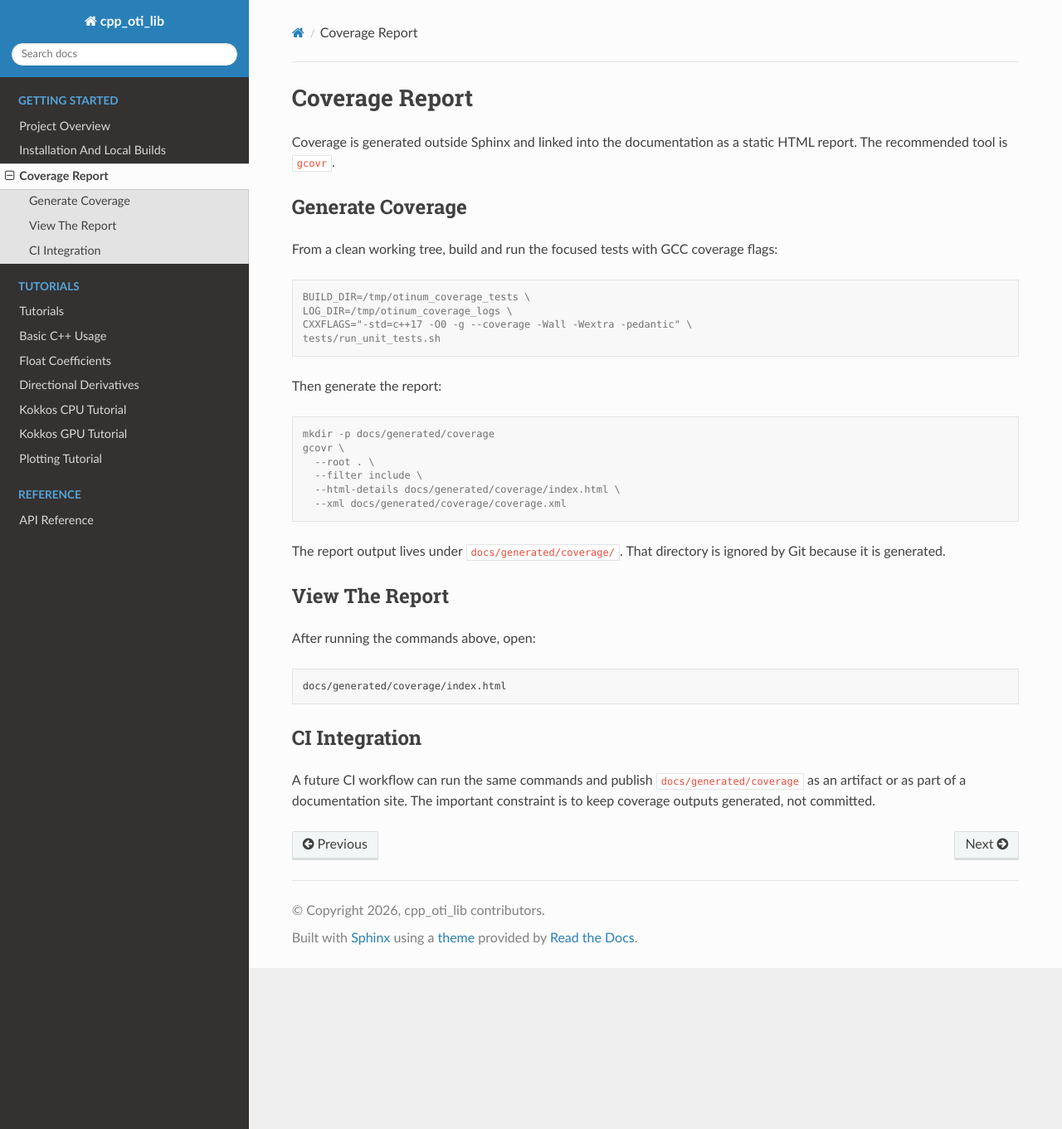
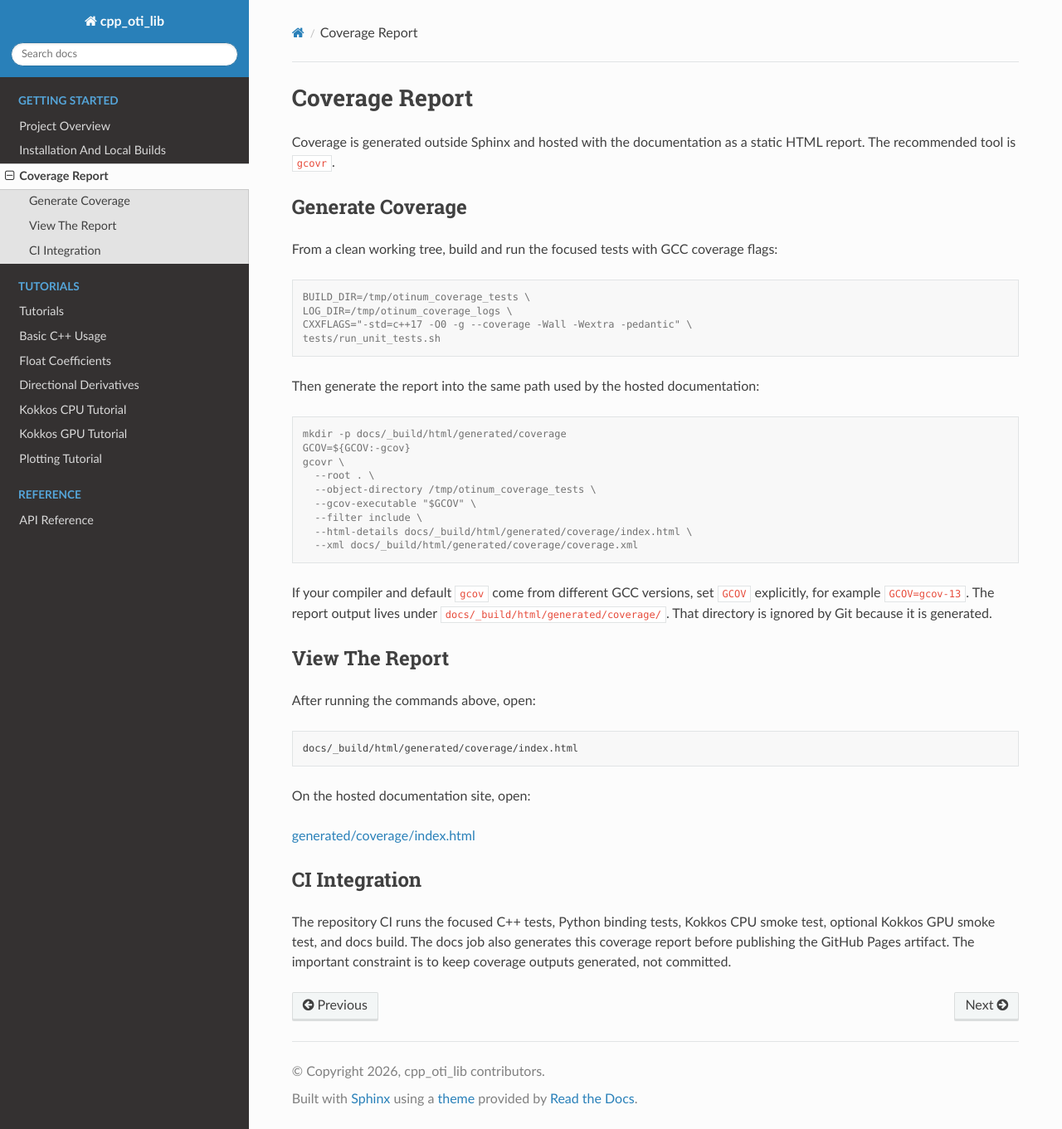
Before and after one commit to Samm-Py/cpp_oti_lib, a Sphinx documentation site: the page built from docs/coverage.rst, in a window 1280 px wide and 1361 px high. Shown: the whole window at 83% size. Built offline with Sphinx 7.4.7 and the Read the Docs theme 3.1.0, drawn with Linux system fonts in a browser that asks for light colours.

Commit message:
Add CI coverage publishing and Kokkos tests

```diff
--- a/docs/coverage.rst
+++ b/docs/coverage.rst
@@ -1,7 +1,7 @@
 Coverage Report
 ===============
 
-Coverage is generated outside Sphinx and linked into the documentation as a
+Coverage is generated outside Sphinx and hosted with the documentation as a
 static HTML report. The recommended tool is ``gcovr``.
 
 Generate Coverage
@@ -17,19 +17,24 @@ flags:
    CXXFLAGS="-std=c++17 -O0 -g --coverage -Wall -Wextra -pedantic" \
    tests/run_unit_tests.sh
 
-Then generate the report:
+Then generate the report into the same path used by the hosted documentation:
 
 .. code-block:: console
 
-   mkdir -p docs/generated/coverage
+   mkdir -p docs/_build/html/generated/coverage
+   GCOV=${GCOV:-gcov}
    gcovr \
      --root . \
+     --object-directory /tmp/otinum_coverage_tests \
+     --gcov-executable "$GCOV" \
      --filter include \
-     --html-details docs/generated/coverage/index.html \
-     --xml docs/generated/coverage/coverage.xml
+     --html-details docs/_build/html/generated/coverage/index.html \
+     --xml docs/_build/html/generated/coverage/coverage.xml
 
-The report output lives under ``docs/generated/coverage/``. That directory is
-ignored by Git because it is generated.
+If your compiler and default ``gcov`` come from different GCC versions, set
+``GCOV`` explicitly, for example ``GCOV=gcov-13``. The report output lives under
+``docs/_build/html/generated/coverage/``. That directory is ignored by Git
+because it is generated.
 
 View The Report
 ---------------
@@ -38,11 +43,18 @@ After running the commands above, open:
 
 .. code-block:: text
 
-   docs/generated/coverage/index.html
+   docs/_build/html/generated/coverage/index.html
+
+On the hosted documentation site, open:
+
+.. raw:: html
+
+   <p><a href="generated/coverage/index.html">generated/coverage/index.html</a></p>
 
 CI Integration
 --------------
 
-A future CI workflow can run the same commands and publish
-``docs/generated/coverage`` as an artifact or as part of a documentation site.
-The important constraint is to keep coverage outputs generated, not committed.
+The repository CI runs the focused C++ tests, Python binding tests, Kokkos CPU
+smoke test, optional Kokkos GPU smoke test, and docs build. The docs job also
+generates this coverage report before publishing the GitHub Pages artifact. The
+important constraint is to keep coverage outputs generated, not committed.
```
Also changed, not shown: README.md (+20 -0 lines), docs/installation.rst (+25 -0 lines), pyproject.toml (+7 -0 lines), 3 other files.
